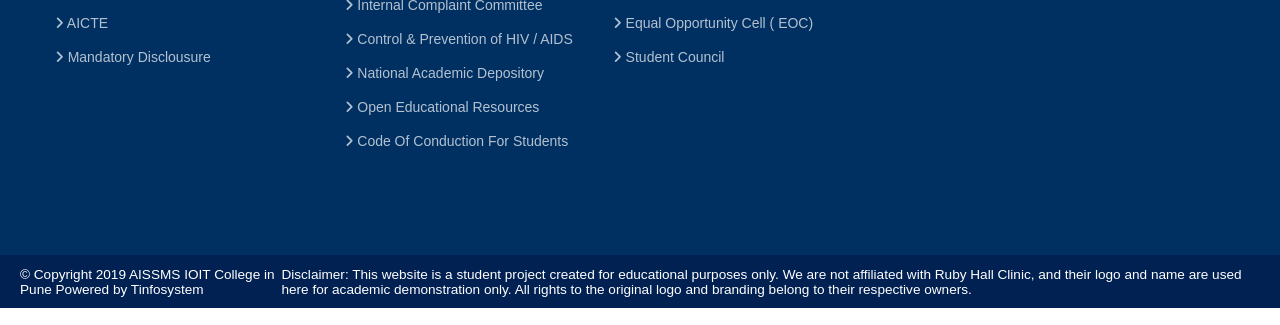
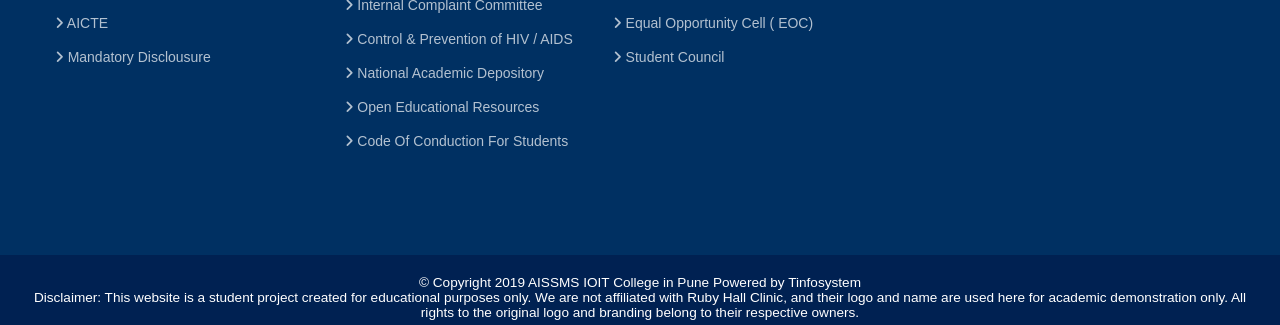
Before and after one commit to Yash-Raut0801/AISSMS-IOIT_cloneWeb, a plain HTML site: page index.html in a window 1280 px wide. Shown: the part 7362-7687 px from the top of the page. Drawn offline with Linux system fonts and the light colour scheme.

Commit message:
Update style.css

```diff
--- a/style.css
+++ b/style.css
@@ -938,16 +938,18 @@ ul a:active {
 /* panel 2 */
 
 .panel2 {
-    height: 13px;
+    height: 30px;
     padding: 20px;
     background-color: rgb(0, 33, 82);
     display: flex;
+    flex-wrap: wrap;
     justify-content: center;
     align-items: center;
 }
 .panel2 p {
     color: #FFFFFF;
     font-size: 0.85rem;
+    text-align: center;
 }
 .panel2 a {
     text-decoration: none;
```
